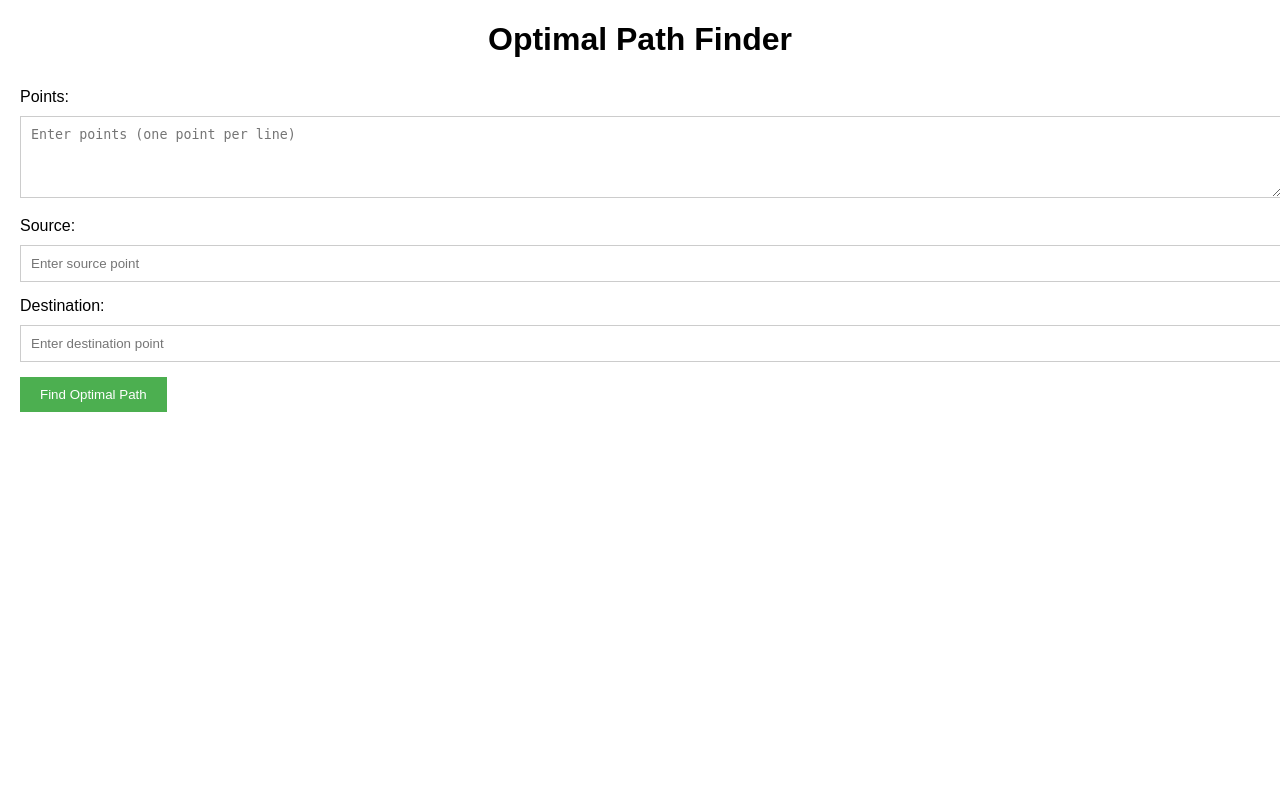
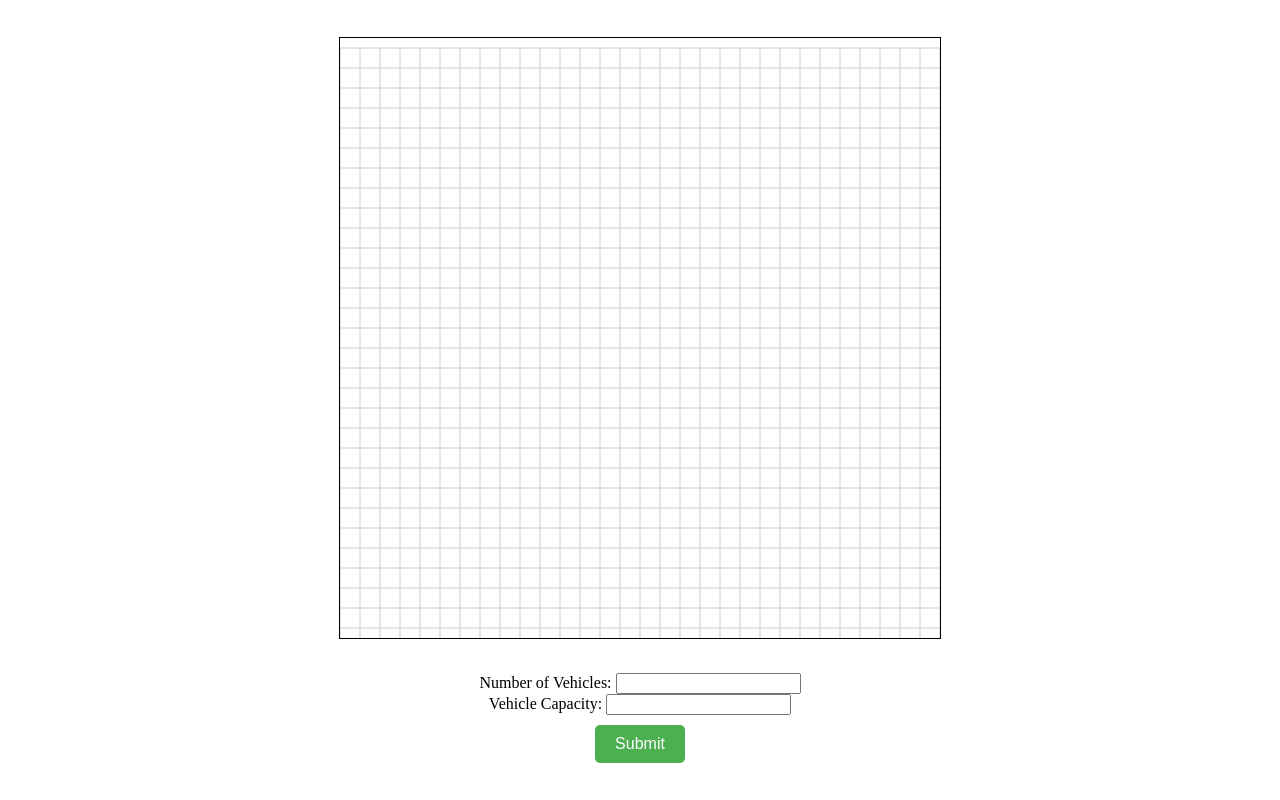
Before and after one commit to vishal-s-patil/capacity-vehicle-routing-problem, a Django app: page / in a window 1280 px wide. Run offline with Django 4.2, Linux system fonts and the light colour scheme; some libraries are stand-ins or nearby versions.

Commit message:
updated UI

```diff
--- a/optimalpath/templates/optimal_path.html
+++ b/optimalpath/templates/optimal_path.html
@@ -1,145 +1,255 @@
 <!DOCTYPE html>
-<html>
+<html lang="en">
+
 <head>
-    <title>Optimal Path Finder</title>
+    <meta charset="UTF-8">
+    <meta name="viewport" content="width=device-width, initial-scale=1.0">
+    <title>Point Selection</title>
     <style>
-      /* Add some basic styling */
         body {
-        font-family: Arial, sans-serif;
+            display: flex;
+            justify-content: center;
+            align-items: center;
+            height: 100vh;
+            margin: 0;
+        }
+
+        #container {
+            text-align: center;
+        }
+
+        #canvas {
+            border: 1px solid #000;
+            cursor: crosshair;
             margin: 20px;
+            margin-top: 10px;
+            /* Set margin top to 10px */
+            border-top: 1px solid #000;
+            /* Add top border */
+            border-bottom: 1px solid #000;
+            /* Add bottom border */
+            border-left: 1px solid #000;
+            /* Add left border */
+            border-right: 1px solid #000;
+            /* Add right border */
         }
-      h1 {
-        text-align: center;
-        margin-bottom: 30px;
+
+        form {
+            margin-top: 10px;
         }
-      label {
-        display: block;
-        margin-bottom: 10px;
-      }
-      input[type="text"],
-      input[type="number"],
-      textarea {
-        width: 100%;
-        padding: 10px;
-        margin-bottom: 15px;
-        border: 1px solid #ccc;
-      }
+
         button {
             padding: 10px 20px;
-        background-color: #4caf50;
+            font-size: 16px;
+            background-color: #4CAF50;
             color: white;
             border: none;
+            border-radius: 5px;
             cursor: pointer;
         }
+
+        button:hover {
+            background-color: #45a049;
+        }
     </style>
-    <script src="http://ajax.googleapis.com/ajax/libs/jquery/1.7.1/jquery.min.js" type="text/javascript"></script>
 </head>
+
 <body>
-    <h1>Optimal Path Finder</h1>
-    <form id="optimalPathForm">
+
+    <div id="container">
+        <canvas id="canvas" width="600" height="600"></canvas>
+        <form onsubmit="submitForm(event)" method="post">
             {% csrf_token %}
-
-      <label for="points">Points:</label>
-      <textarea
-        id="points"
-        rows="4"
-        placeholder="Enter points (one point per line)"
-      ></textarea>
-
-      <label for="source">Source:</label>
-      <input type="text" id="source" placeholder="Enter source point" />
-
-      <label for="destination">Destination:</label>
-      <input
-        type="text"
-        id="destination"
-        placeholder="Enter destination point"
-      />
-
-      <button type="submit">Find Optimal Path</button>
+            <label for="numVehicles">Number of Vehicles:</label>
+            <input type="number" id="numVehicles" name="numVehicles" required>
+            <br>
+            <label for="numVehicles">Vehicle Capacity:</label>
+            <input type="number" id="vehicleCapacity" name="vehicleCapacity" required>
+            <br>
+            <button style="margin: 10px;" type="submit">Submit</button>
         </form>
-
-    <div id="result"></div>
+        <div id="outputContainer"></div>
+    </div>
 
     <script>
-      document
-        .getElementById("optimalPathForm")
-        .addEventListener("submit", function (event) {
+        const canvas = document.getElementById('canvas');
+        const ctx = canvas.getContext('2d');
+        const selectedPoints = [];
+        const distancesMatrix = [];
+        const demands = [];
+        const gridSize = 20; // Set the grid size
+        const marginTop = 10; // Set the margin top to 10 pixels
+
+        function getCookie(name) {
+            if (!document.cookie) {
+                return null;
+            }
+
+
+            const xsrfCookies = document.cookie.split(';')
+                .map(c => c.trim())
+                .filter(c => c.startsWith(name + '='));
+
+            if (xsrfCookies.length === 0) {
+                return null;
+            }
+            return decodeURIComponent(xsrfCookies[0].split('=')[1]);
+        }
+
+        // Draw grid starting from 10 pixels away from the top margin
+        ctx.beginPath();
+        for (let x = 0; x <= canvas.width; x += gridSize) {
+            ctx.moveTo(x, marginTop);
+            ctx.lineTo(x, canvas.height);
+        }
+        for (let y = marginTop; y <= canvas.height; y += gridSize) {
+            ctx.moveTo(0, y);
+            ctx.lineTo(canvas.width, y);
+        }
+        ctx.strokeStyle = "#ccc";
+        ctx.stroke();
+        ctx.closePath();
+
+        canvas.addEventListener('click', function (event) {
+            const rect = canvas.getBoundingClientRect();
+            const x = event.clientX - rect.left;
+            const y = event.clientY - rect.top;
+
+            // Calculate grid numbers based on the grid size
+            const gridX = Math.floor(x / gridSize);
+            const gridY = Math.floor((y - marginTop) / gridSize);
+
+            // Draw a point on the canvas at the clicked coordinates
+            ctx.beginPath();
+            ctx.arc(x, y, 5, 0, 2 * Math.PI);
+            ctx.fillStyle = 'red';
+            ctx.fill();
+            ctx.closePath();
+
+            // Add the selected points to the array
+            selectedPoints.push({ x, y, gridX, gridY });
+        });
+
+        function submitForm(event) {
             event.preventDefault();
 
-          // Retrieve input values
-          var pointsInput = document
-            .getElementById("points")
-            .value.trim()
-            .split("\n");
-          var sourceInput = document
-            .getElementById("source")
-            .value.trim()
-            .split(",");
-          var destinationInput = document
-            .getElementById("destination")
-            .value.trim()
-            .split(",");
+            const numberOfVehicles = document.getElementById('numVehicles').value;
+            const vehicleCapacity = document.getElementById('vehicleCapacity').value;
 
-          sourceInput[0] = parseInt(sourceInput[0]);
-          sourceInput[1] = parseInt(sourceInput[1]);
+            displaySelectedPoints();
 
-          destinationInput[0] = parseInt(destinationInput[0]);
-          destinationInput[1] = parseInt(destinationInput[1]);
-
-          for (let i = 0; i < pointsInput.length; i++) {
-            const element = pointsInput[i].split(",");
-            element[0] = parseInt(element[0]);
-            element[1] = parseInt(element[1]);
-            pointsInput[i] = element;
+            for (let i = 0; i < selectedPoints.length; i++) {
+                const demand = prompt(`Enter demand for Point ${i + 1}:`);
+                demands.push(parseInt(demand, 10));
             }
 
-          // Construct the payload
-          var payload = {
-            points: pointsInput,
-            source: sourceInput,
-            destination: destinationInput,
+            for (let i = 0; i < selectedPoints.length; i++) {
+                distancesMatrix[i] = [];
+                for (let j = 0; j < selectedPoints.length; j++) {
+                    distancesMatrix[i][j] = calculateDistance(selectedPoints[i], selectedPoints[j]);
+                }
+            }
+
+            const data = {
+                numberOfVehicles: numberOfVehicles,
+                distancesMatrix: distancesMatrix,
+                demands: demands,
+                vehicle_capacities: vehicleCapacity,
             };
 
-          // Send POST request to the backend
+            sendData('/optimalpath', data);
+        }
+
+        function appendElement(parent, elementType, text) {
+            const element = document.createElement(elementType);
+            element.textContent = text;
+            parent.appendChild(element);
+        }
+
+
+        function loadRoutesData(jsonData) {
+            // console.log(jsonData);
+            const outputContainer = document.getElementById('outputContainer');
+            if(jsonData == null) {
+                const routeDiv = document.createElement('div');
+                routeDiv.className = 'route';
+                outputContainer.appendChild(routeDiv);
+                appendElement(outputContainer, 'p', `solution does not exists for given constraints`);
+                return;
+            }
+
+            // Loop through routes and display each route
+            jsonData.routes.forEach(routeData => {
+                const routeDiv = document.createElement('div');
+                routeDiv.className = 'route';
+
+                for (const [routeTitle, routeInfo] of Object.entries(routeData)) {
+                    // Create a heading for the route title
+                    appendElement(routeDiv, 'h3', routeTitle);
+
+                    // Parse and append route information
+                    let routeInfoArray = routeInfo.split('\n').filter(Boolean);
+                    routeInfoArray = routeInfoArray.slice(1);
+                    routeInfoArray.forEach(info => appendElement(routeDiv, 'p', info));
+                }
+
+                // Append the route div to the container
+                outputContainer.appendChild(routeDiv);
+            });
+
+            // Display total distance and total load
+            appendElement(outputContainer, 'p', `-------------------------------------------`);
+            appendElement(outputContainer, 'p', `Total Distance: ${jsonData.total_distance}m`);
+            appendElement(outputContainer, 'p', `Total Load: ${jsonData.total_load}`);
+        }
+
+        function sendData(endpoint, data) {
+            const csrftoken = getCookie('csrftoken'); // Function to get the CSRF token from cookies
+            const headers = {
+                'Content-Type': 'application/json',
+                'X-CSRFToken': csrftoken,
+            };
+
+            fetch(endpoint, {
+                method: 'POST',
+                headers: headers,
+                body: JSON.stringify(data),
+            })
+                .then(response => response.json())
+                .then(data => {
+                    console.log('Server response:', data)
+                    loadRoutesData(data.optimal_path);
+                })
+                .catch(error => console.error('Error:', error));
+        }
+
+        // Function to get the CSRF token from cookies
         function getCookie(name) {
-            var cookieValue = null;
-            if (document.cookie && document.cookie != "") {
-              var cookies = document.cookie.split(";");
-              for (var i = 0; i < cookies.length; i++) {
-                var cookie = jQuery.trim(cookies[i]);
-                // Does this cookie string begin with the name we want?
-                if (cookie.substring(0, name.length + 1) == name + "=") {
-                  cookieValue = decodeURIComponent(
-                    cookie.substring(name.length + 1)
-                  );
-                  break;
+            const value = `; ${document.cookie}`;
+            const parts = value.split(`; ${name}=`);
+            if (parts.length === 2) return parts.pop().split(';').shift();
+        }
+
+
+        function displaySelectedPoints() {
+            // Draw a blue dot for each selected point on the canvas
+            ctx.fillStyle = 'blue';
+            for (let i = 0; i < selectedPoints.length; i++) {
+                const point = selectedPoints[i];
+                ctx.beginPath();
+                ctx.arc(point.x, point.y, 5, 0, 2 * Math.PI);
+                ctx.fill();
+                ctx.closePath();
             }
         }
+
+        function calculateDistance(point1, point2) {
+            // Use grid numbers for distance calculation
+            let distance = Math.sqrt(Math.pow(point2.gridX - point1.gridX, 2) + Math.pow(point2.gridY - point1.gridY, 2));
+            return Math.ceil(distance)
         }
-            return cookieValue;
-          }
+    </script>
 
-          fetch("/optimalpath", {
-            method: "POST",
-            headers: {
-              "X-CSRFToken": getCookie("csrftoken"),
-              "Content-Type": "application/json",
-            },
-            body: JSON.stringify(payload),
-          })
-            .then(function (response) {
-              return response.json();
-            })
-            .then(function (data) {
-              // Display the optimal path result
-              document.getElementById("result").innerHTML =
-                "Optimal Path: " + data.optimal_path.join(" -> ");
-            })
-            .catch(function (error) {
-              console.error("An error occurred:", error);
-            });
-        });
-    </script>
 </body>
+
 </html>
--- a/optimalpath/views.py
+++ b/optimalpath/views.py
@@ -12,11 +12,19 @@ def optimal_path_view(request):
     if request.method == 'POST':
         request_body = json.loads(request.body.decode('utf-8'))
 
-        points = request_body['points']
-        source = request_body['source']
-        destination = request_body['destination']
+        data = {
+            "distance_matrix": request_body['distancesMatrix'],
+            "num_vehicles": int(request_body['numberOfVehicles']),
+            "depot": 0,
+            "vehicle_capacities": [int(request_body['vehicle_capacities'])]*int(request_body['numberOfVehicles']),
+            "demands": request_body['demands'],
+        }
 
-        optimal_path = solve_optimal_path(points, source, destination)
+        # print('data', data)
+
+        optimal_path = solve_optimal_path(data)
+
+        print(optimal_path)
 
         return JsonResponse({'optimal_path': optimal_path})
     return render(request, 'optimal_path.html')
```
Also changed, not shown: optimalpath/solver.py (+17 -6 lines). Lines whose indentation alone changed are shown as unchanged.
